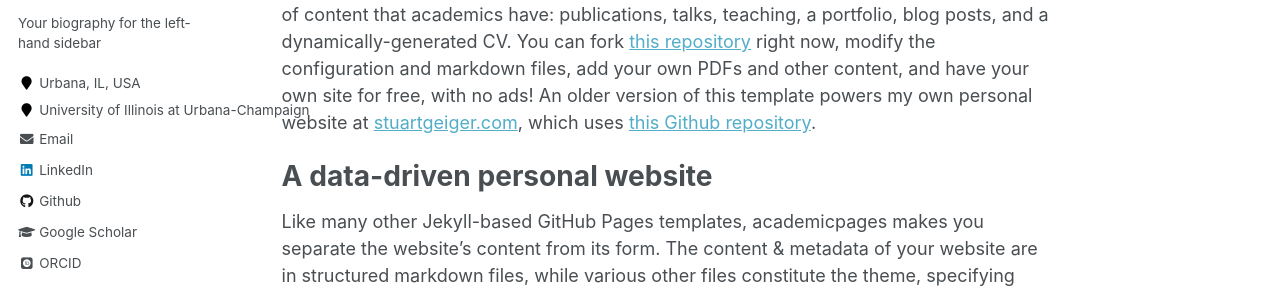
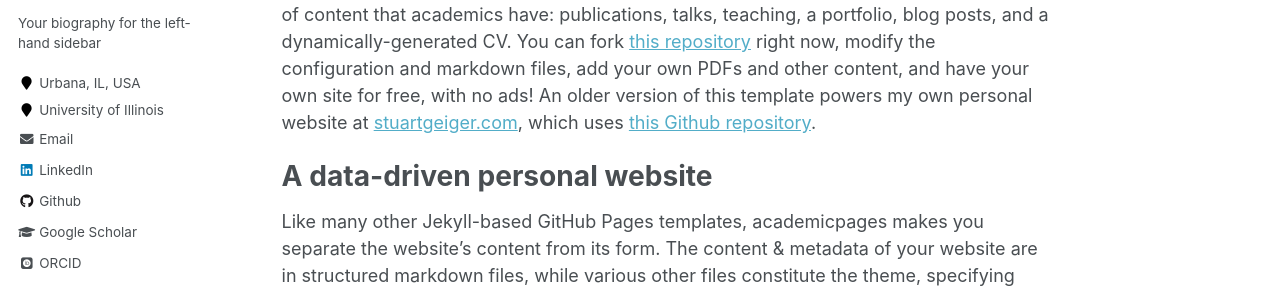
Before and after one commit to ahusain/ahusain.github.io, a Jekyll site: the page built from _pages/about.md, in a window 1280 px wide. Shown: the part 322-615 px from the top of the page. Built offline with Jekyll 4.4.1, drawn with Linux system fonts in a browser that asks for light colours; some web fonts are replaced.

Commit message:
Update _config.yml
Edited UIUC name

```diff
--- a/_config.yml
+++ b/_config.yml
@@ -84,7 +84,7 @@ author:
   avatar           : "profile.png"
   bio              : "Your biography for the left-hand sidebar"
   location         : "Urbana, IL, USA"
-  employer         : "University of Illinois at Urbana-Champaign"
+  employer         : "University of Illinois"
   #pubmed           :
   googlescholar    : "https://scholar.google.com/citations?user=y80hcYYAAAAJ"
   email            : "ahusain6 [AT] illinois [DOT] edu"
```
